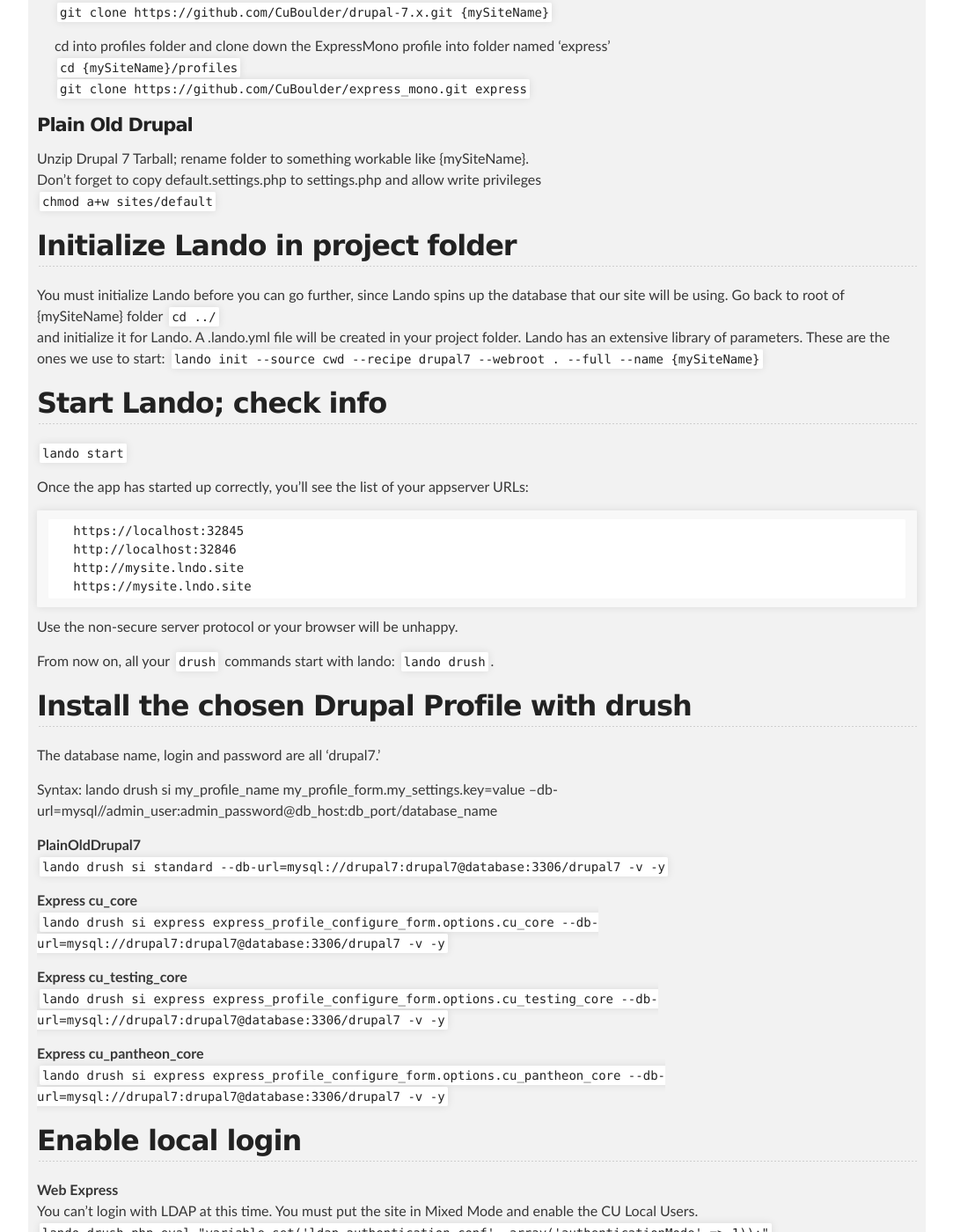
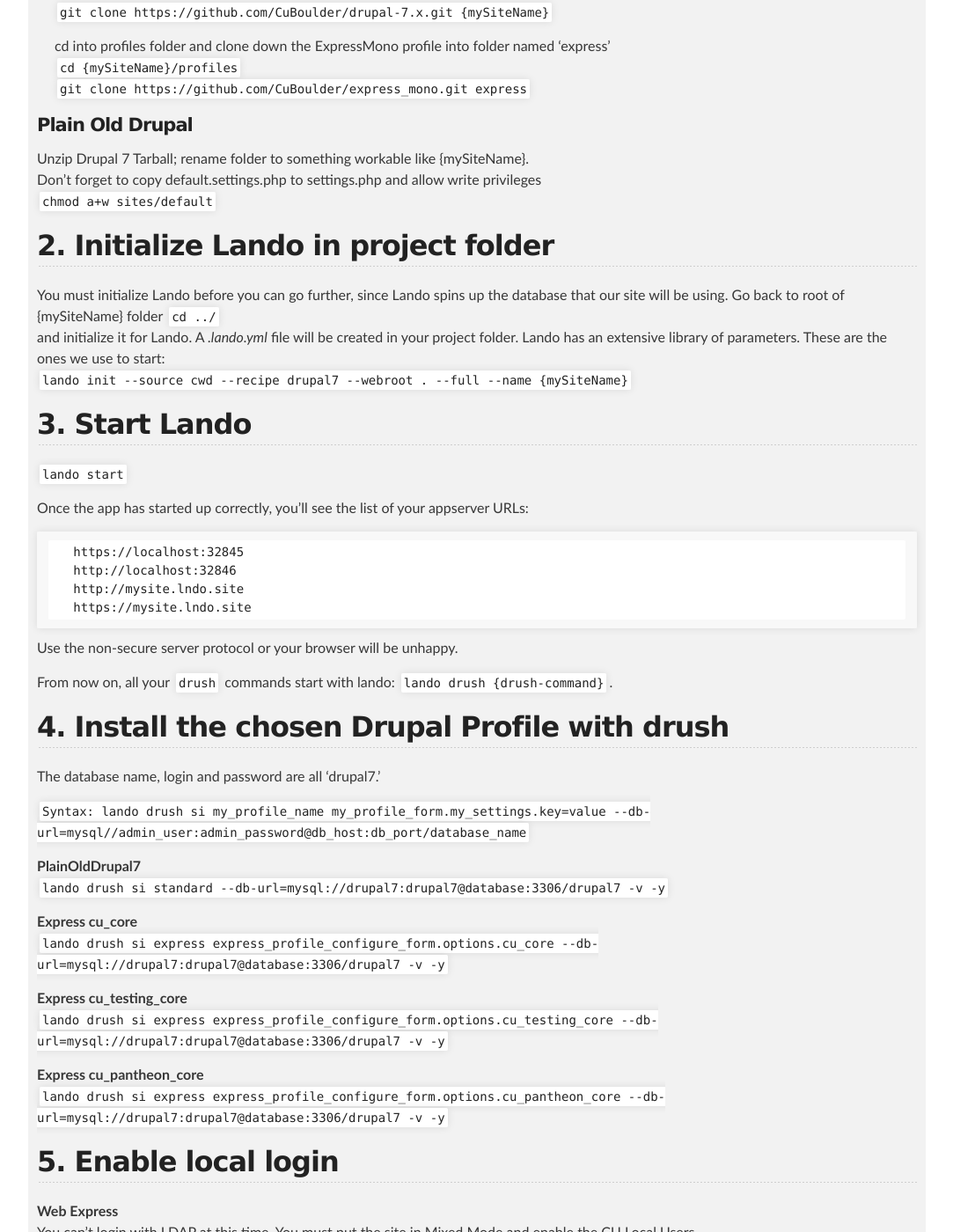
Before and after one commit to cathysnider/cathysnider.github.io, a Jekyll site: the page built from lando.md, in a window 1280 px wide and 1400 px high, scrolled down 540 px. Shown: the whole window at 88% size, without its empty margins (98-1181 px from the left). Built offline with Jekyll 4.4.1, drawn with Linux system fonts in a browser that asks for light colours; some of the changed text lies outside the part shown.

Commit message:
loving lando

````diff
--- a/lando.md
+++ b/lando.md
@@ -24,14 +24,14 @@ layout: default
    Don't forget to copy default.settings.php to settings.php and allow write privileges <br />
    `chmod a+w sites/default`
 
-## Initialize Lando in project folder
+## 2. Initialize Lando in project folder
 
    You must initialize Lando before you can go further, since Lando spins up the database that our site will be using. Go back to root of {mySiteName} folder
    `cd ../`
-   and initialize it for Lando. A .lando.yml file will be created in your project folder. Lando has an extensive library of parameters. These are the ones we use to start:
+   and initialize it for Lando. A *.lando.yml* file will be created in your project folder. Lando has an extensive library of parameters. These are the ones we use to start: <br />
    `lando init --source cwd --recipe drupal7  --webroot . --full --name {mySiteName}`
 
-## Start Lando; check info
+## 3. Start Lando
 
    `lando start`
 
@@ -45,13 +45,13 @@ layout: default
 
    Use the non-secure server protocol or your browser will be unhappy.
 
-   From now on, all your `drush` commands start with lando: `lando drush`.
+   From now on, all your `drush` commands start with lando: `lando drush {drush-command}`.
 
-## Install the chosen Drupal Profile with drush
+## 4. Install the chosen Drupal Profile with drush
 
 The database name, login and password are all ‘drupal7.’
 
-Syntax: lando drush si my_profile_name my_profile_form.my_settings.key=value --db-url=mysql//admin_user:admin_password@db_host:db_port/database_name
+`Syntax: lando drush si my_profile_name my_profile_form.my_settings.key=value --db-url=mysql//admin_user:admin_password@db_host:db_port/database_name`
 
    **PlainOldDrupal7**<br />
    `lando drush si standard --db-url=mysql://drupal7:drupal7@database:3306/drupal7 -v -y`
@@ -66,11 +66,13 @@ Syntax: lando drush si my_profile_name my_profile_form.my_settings.key=value --d
    `lando drush si express express_profile_configure_form.options.cu_pantheon_core --db-url=mysql://drupal7:drupal7@database:3306/drupal7 -v -y`
 
 
-## Enable local login
+## 5. Enable local login
 
    **Web Express** <br />
-   You can't login with LDAP at this time. You must put the site in Mixed Mode and enable the CU Local Users. <br />
-   `lando drush php-eval "variable_set('ldap_authentication_conf', array('authenticationMode' => 1));"` <br />
+   You can't login with LDAP at this time. You must put the site in Mixed Mode and enable the CU Local Users.
+
+   `lando drush php-eval "variable_set('ldap_authentication_conf', array('authenticationMode' => 1));"`
+
    `lando drush en cu_local_users -y`
 
    **PlainOldDrupal7** <br />
@@ -153,8 +134,8 @@ Emails cannot be sent through Lando; nor does the recaptcha work: `ERROR for sit
 #### Misc Drush Commands
 
 Run update script: `lando drush updb` <br />
-Disable modules: `lando drush dis module_name`
-Variable get and set: <br />
+Disable modules: `lando drush dis module_name` <br />
+Variable get and set:
 ```
 lando drush vget {word}
 lando drush vset {word} {value}
````
Also changed, not shown: other parts of lando.md (+7 -28 lines).
